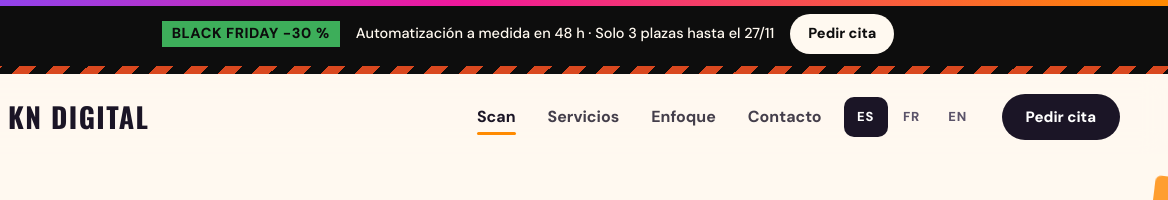
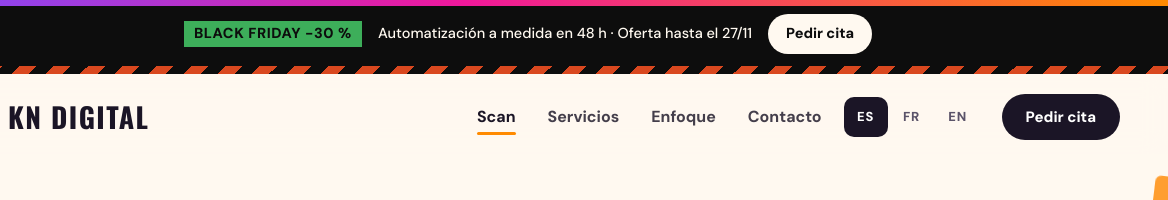
Before and after one commit to Iverfou/KN, a plain HTML site: page index.html in a window 1280 px wide. Shown: the top 200 px of the page, 112-1280 px from the left. Drawn offline with nearby package versions, Linux system fonts and the light colour scheme.

Commit message:
Remove '3 spots' scarcity claim from Black Friday copy (keep real deadline 27/11)
Co-Authored-By: Claude Sonnet 5.5 <noreply@anthropic.com>
Claude-Session: https://claude.ai/code/session_01TkhYXcxQc6wMmeq8Fkr9dt

```diff
--- a/index.html
+++ b/index.html
@@ -741,12 +741,12 @@ const COPY = {
   "phCompany": "Nom de l'entreprise",
   "phMsg": "Ex. : je perds du temps sur…",
   "fairTitle": "Offre Black Friday : -30 % activé",
-  "fairText": "Votre code BF30 est déjà rempli. Valable jusqu'au 27 novembre 2026, sur le tarif du service (hors mensualités). 3 places seulement.",
+  "fairText": "Votre code BF30 est déjà rempli. Valable jusqu'au 27 novembre 2026, sur le tarif du service (hors mensualités).",
   "fPromo": "Code promo",
   "phPromo": "BF30",
   "sentFair": "Merci ! Votre -30 % Black Friday est réservé. Nous revenons vers vous très vite pour confirmer votre rendez-vous.",
   "bfTag": "BLACK FRIDAY -30 %",
-  "bfText": "Automatisation sur mesure en 48 h · 3 places seulement jusqu'au 27/11",
+  "bfText": "Automatisation sur mesure en 48 h · Offre jusqu'au 27/11",
   "bfCta": "Prendre RDV",
   "submit": "Envoyer ma demande",
   "sentTitle": "Demande envoyée !",
@@ -967,12 +967,12 @@ const COPY = {
   "phCompany": "Nombre de la empresa",
   "phMsg": "Ej.: pierdo tiempo en…",
   "fairTitle": "Oferta Black Friday: -30 % activado",
-  "fairText": "Tu código BF30 ya está puesto. Válido hasta el 27 de noviembre de 2026, sobre la tarifa del servicio (no incluye cuotas mensuales). Solo 3 plazas.",
+  "fairText": "Tu código BF30 ya está puesto. Válido hasta el 27 de noviembre de 2026, sobre la tarifa del servicio (no incluye cuotas mensuales).",
   "fPromo": "Código promocional",
   "phPromo": "BF30",
   "sentFair": "¡Gracias! Tu -30 % Black Friday queda reservado. Te respondemos muy pronto para confirmar tu cita.",
   "bfTag": "BLACK FRIDAY -30 %",
-  "bfText": "Automatización a medida en 48 h · Solo 3 plazas hasta el 27/11",
+  "bfText": "Automatización a medida en 48 h · Oferta hasta el 27/11",
   "bfCta": "Pedir cita",
   "submit": "Enviar mi solicitud",
   "sentTitle": "¡Solicitud enviada!",
@@ -1193,12 +1193,12 @@ const COPY = {
   "phCompany": "Company name",
   "phMsg": "E.g. I lose time on…",
   "fairTitle": "Black Friday offer: -30% activated",
-  "fairText": "Your BF30 code is already filled in. Valid until November 27, 2026, on the service fee (monthly fees not included). Only 3 spots.",
+  "fairText": "Your BF30 code is already filled in. Valid until November 27, 2026, on the service fee (monthly fees not included).",
   "fPromo": "Promo code",
   "phPromo": "BF30",
   "sentFair": "Thank you! Your -30% Black Friday offer is reserved. We will get back to you very soon to confirm your appointment.",
   "bfTag": "BLACK FRIDAY -30%",
-  "bfText": "Tailor-made automation in 48 h · Only 3 spots until 27/11",
+  "bfText": "Tailor-made automation in 48 h · Offer until 27/11",
   "bfCta": "Book a call",
   "submit": "Send my request",
   "sentTitle": "Request sent!",
```
